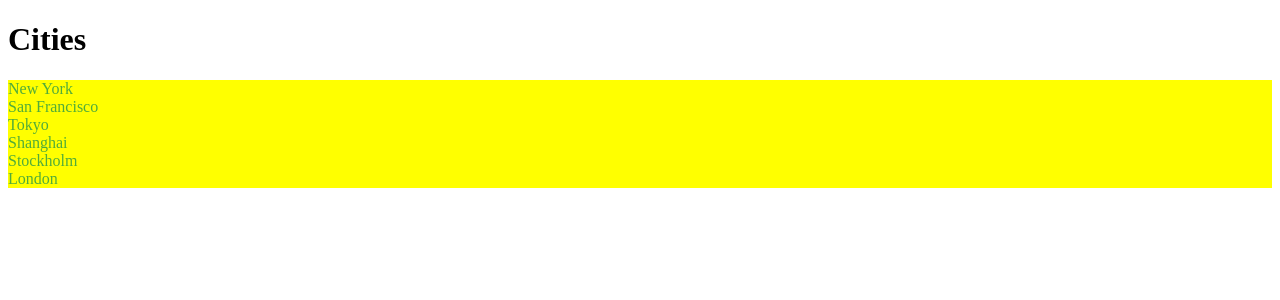
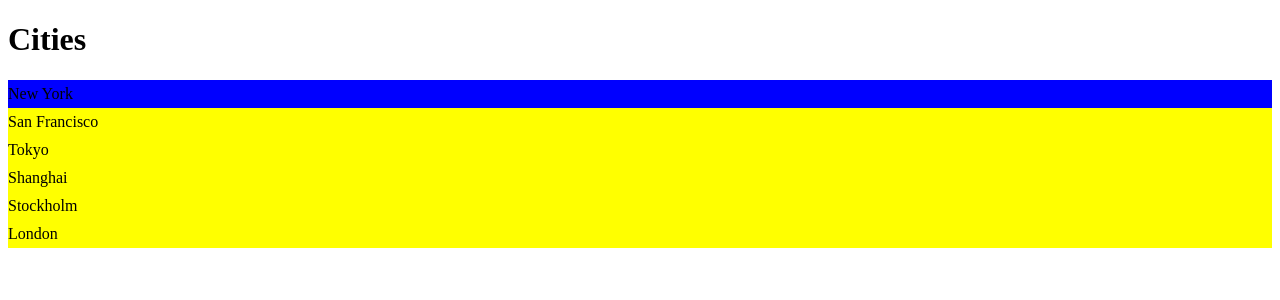
Before and after one commit to AllasKevin/react-mosh-tutorial-app, a React (Vite) app: page / in a window 1280 px wide. Shown: the top 300 px of the page. Built offline with nearby package versions, Linux system fonts and the light colour scheme.

Commit message:
finished CSS-in-JS

```diff
--- a/package.json
+++ b/package.json
@@ -11,7 +11,8 @@
   "dependencies": {
     "bootstrap": "^5.2.3",
     "react": "^18.2.0",
-    "react-dom": "^18.2.0"
+    "react-dom": "^18.2.0",
+    "styled-components": "^6.1.15"
   },
   "devDependencies": {
     "@types/react": "^18.0.27",
--- a/src/components/ListGroup/ListGroup.tsx
+++ b/src/components/ListGroup/ListGroup.tsx
@@ -1,5 +1,21 @@
 import { useState } from "react";
 import styles from "./ListGroup.module.css";
+import styled from "styled-components";
+
+const List = styled.ul`
+  list-style: none;
+  padding: 0;
+  background: yellow;
+`;
+
+interface ListItemProps {
+  active: boolean;
+}
+
+const ListItem = styled.li<ListItemProps>`
+  padding: 5px 0;
+  background: ${(props) => (props.active ? "blue" : "none")};
+`;
 
 interface ListGroupProps {
   items: string[];
@@ -11,7 +27,7 @@
   //items = [];
 
   // Hook. selectedIndex is a state variable
-  const [selectedIndex, setSelectedIndex] = useState(-1);
+  const [selectedIndex, setSelectedIndex] = useState(0);
 
   const handleIfNoItems = () => items.length === 0 && <p>No item found</p>;
 
@@ -19,14 +35,10 @@
     <>
       <h1>{heading}</h1>
       {handleIfNoItems()}
-      <ul className={[styles.listGroup, styles.container].join(" ")}>
+      <List>
         {items.map((item, index) => (
-          <li
-            className={
-              selectedIndex === index
-                ? "list-group-item active"
-                : "list-group-item"
-            }
+          <ListItem
+            active={index === selectedIndex}
             key={item}
             onClick={() => {
               setSelectedIndex(index);
@@ -34,9 +46,9 @@
             }}
           >
             {item}
-          </li>
+          </ListItem>
         ))}
-      </ul>
+      </List>
     </>
   );
 }
```
Also changed, not shown: 1 other file (tests, documents, lock files or other folders).
